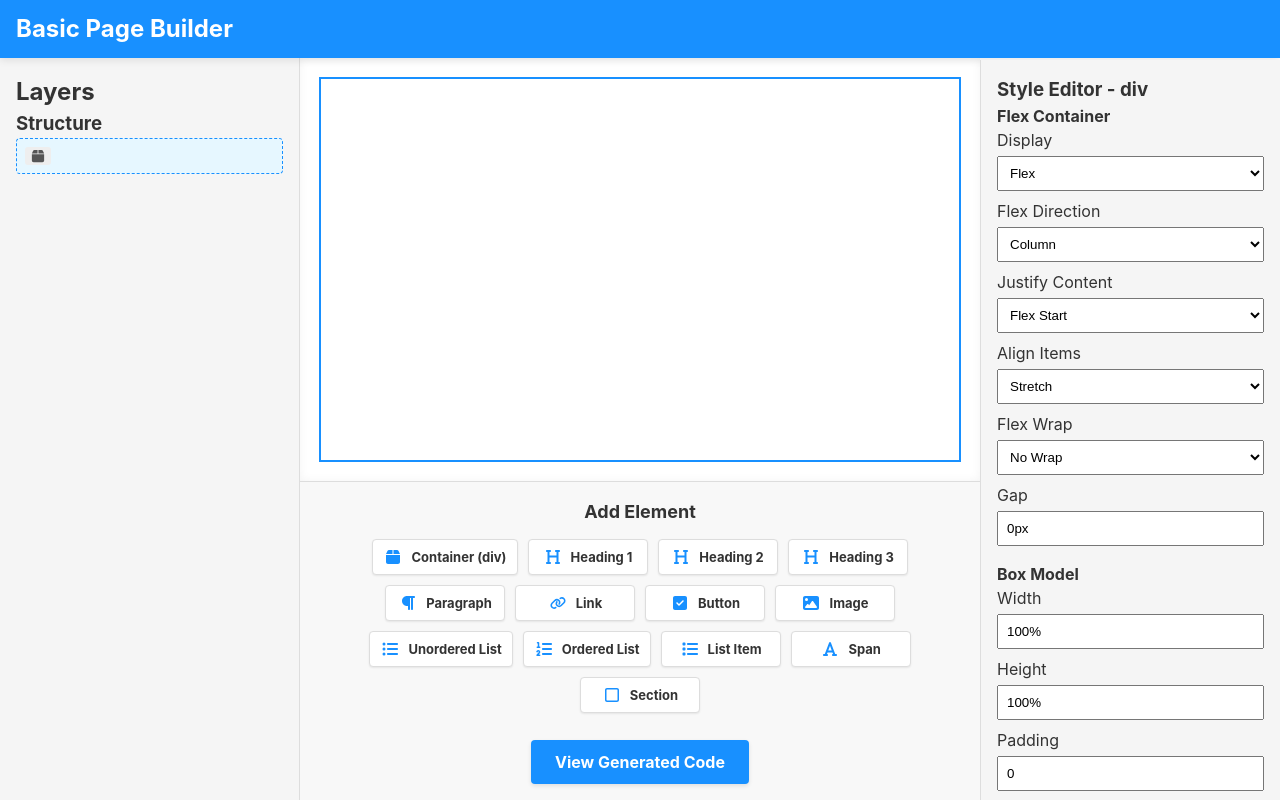
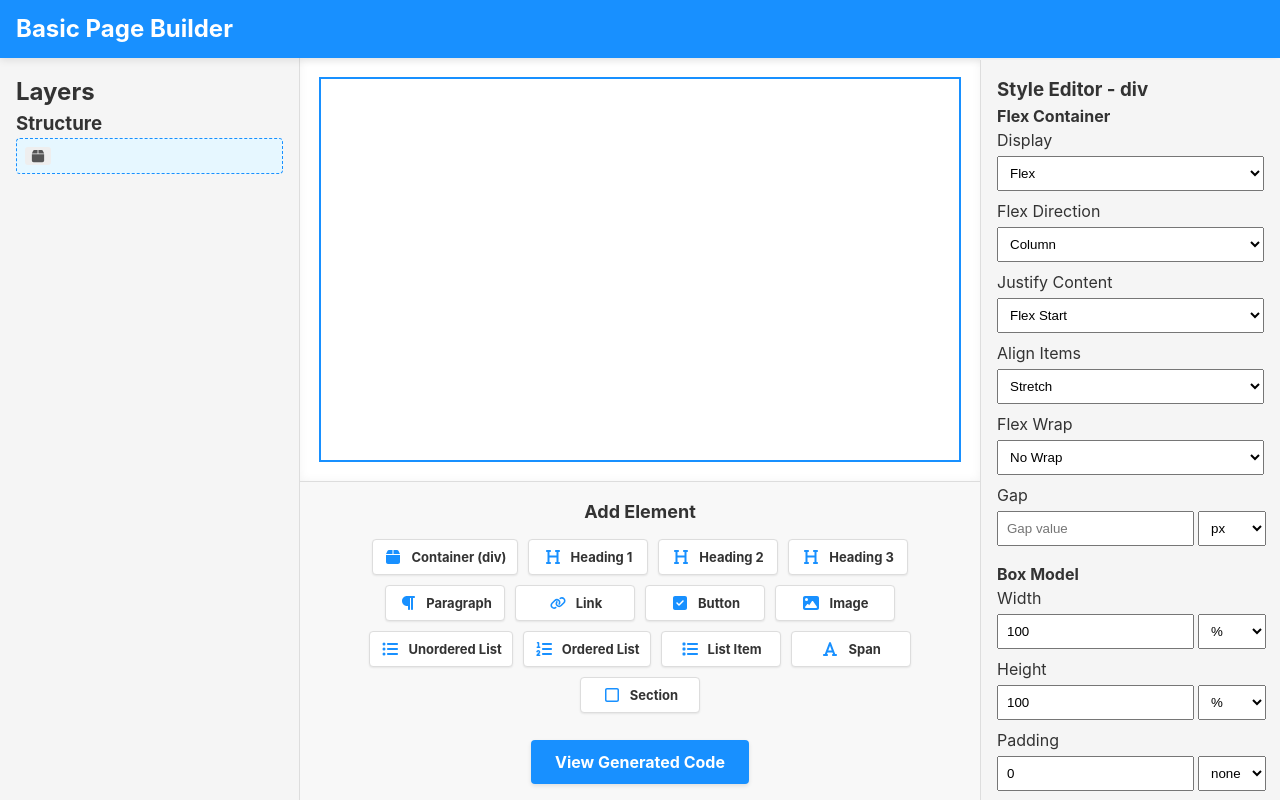
Before and after one commit to enesmuzaffer22/basic-page-builder-made-by-ai, a React (Vite) app: page / in a window 1280 px wide. Both pictures are taken after a click on the element 149 px from the left and 156 px from the top of the page. Built offline with nearby package versions, Linux system fonts and the light colour scheme.

Commit message:
feat: added separate value and unit selection for CSS measurements.

```diff
--- a/src/components/StyleEditor.tsx
+++ b/src/components/StyleEditor.tsx
@@ -1,4 +1,4 @@
-import React from "react";
+import React, { useState } from "react";
 import { usePageBuilderStore } from "../store/pageBuilderStore";
 import type {
   ElementStyle,
@@ -7,6 +7,133 @@ import type {
   AlignItems,
   FlexWrap,
 } from "../types";
+
+// CSS Units for measurement inputs
+const CSS_UNITS = ["px", "rem", "em", "%", "vw", "vh", ""];
+
+// Helper function to parse CSS value and unit
+const parseCssValue = (
+  cssValue: string | undefined
+): { value: string; unit: string } => {
+  if (!cssValue) return { value: "", unit: "px" };
+
+  // Check for complex values (multiple values separated by spaces)
+  if (cssValue.includes(" ")) {
+    // For now, return the whole string without unit separation
+    return { value: cssValue, unit: "" };
+  }
+
+  // Match any number followed by a unit
+  const match = cssValue.match(/^(-?\d*\.?\d*)([a-z%]*)$/);
+
+  if (match) {
+    const [, value, unit = "px"] = match;
+    return { value, unit };
+  }
+
+  // If it's just a number, return with default unit px
+  if (!isNaN(Number(cssValue))) {
+    return { value: cssValue, unit: "px" };
+  }
+
+  // For invalid formats, try to extract just the numeric part if possible
+  const numericMatch = cssValue.match(/(-?\d*\.?\d*)/);
+  if (numericMatch && numericMatch[1]) {
+    return { value: numericMatch[1], unit: "px" };
+  }
+
+  // For complex values or invalid formats, return as is with empty unit
+  return { value: cssValue, unit: "" };
+};
+
+// CSS Measurement Input Component
+interface MeasurementInputProps {
+  value: string | undefined;
+  onChange: (value: string) => void;
+  placeholder?: string;
+  supportMultipleValues?: boolean;
+}
+
+const MeasurementInput: React.FC<MeasurementInputProps> = ({
+  value,
+  onChange,
+  placeholder,
+  supportMultipleValues = false,
+}) => {
+  // Parse the CSS value to extract number and unit
+  const parsed = parseCssValue(value);
+
+  // Use state to remember the selected unit even when value is empty
+  const [selectedUnit, setSelectedUnit] = useState(parsed.unit);
+
+  // For properties that support multiple values (like margin, padding)
+  if (supportMultipleValues && value && value.includes(" ")) {
+    return (
+      <input
+        type="text"
+        value={value}
+        onChange={(e) => onChange(e.target.value)}
+        placeholder={placeholder || "e.g. 10px 20px 15px"}
+        style={{ width: "100%", padding: "8px" }}
+      />
+    );
+  }
+
+  const handleValueChange = (e: React.ChangeEvent<HTMLInputElement>) => {
+    const newValue = e.target.value;
+
+    // Allow only numeric values and decimal point
+    if (newValue !== "" && !/^-?\d*\.?\d*$/.test(newValue)) {
+      return;
+    }
+
+    // When input is empty, just set an empty value without unit
+    if (!newValue) {
+      onChange("");
+      return;
+    }
+
+    // Keep the user's selected unit when changing the value
+    onChange(`${newValue}${selectedUnit}`);
+  };
+
+  const handleUnitChange = (e: React.ChangeEvent<HTMLSelectElement>) => {
+    const newUnit = e.target.value;
+    // Remember the selected unit
+    setSelectedUnit(newUnit);
+
+    // Don't add unit if there's no value
+    if (!parsed.value) {
+      return;
+    }
+
+    // Apply the new unit to the current value
+    onChange(`${parsed.value}${newUnit}`);
+  };
+
+  return (
+    <div style={{ display: "flex", gap: "4px" }}>
+      <input
+        type="text"
+        value={parsed.value}
+        onChange={handleValueChange}
+        placeholder={placeholder || "Value"}
+        style={{ flex: 1, padding: "8px" }}
+      />
+      <select
+        value={selectedUnit}
+        onChange={handleUnitChange}
+        style={{ width: "70px", padding: "8px" }}
+      >
+        {CSS_UNITS.map((u) => (
+          <option key={u || "empty-unit"} value={u}>
+            {u || "none"}
+          </option>
+        ))}
+      </select>
+    </div>
+  );
+};
 
 const StyleEditor: React.FC = () => {
   const {
@@ -171,12 +298,10 @@ const StyleEditor: React.FC = () => {
               <label style={{ display: "block", marginBottom: "4px" }}>
                 Gap
               </label>
-              <input
-                type="text"
-                value={style.gap || "0px"}
-                onChange={(e) => handleStyleChange("gap", e.target.value)}
-                placeholder="e.g. 10px"
-                style={{ width: "100%", padding: "8px" }}
+              <MeasurementInput
+                value={style.gap}
+                onChange={(value) => handleStyleChange("gap", value)}
+                placeholder="Gap value"
               />
             </div>
           </>
@@ -189,12 +314,10 @@ const StyleEditor: React.FC = () => {
 
         <div style={{ marginBottom: "8px" }}>
           <label style={{ display: "block", marginBottom: "4px" }}>Width</label>
-          <input
-            type="text"
-            value={style.width || ""}
-            onChange={(e) => handleStyleChange("width", e.target.value)}
-            placeholder="e.g. 100%, 200px"
-            style={{ width: "100%", padding: "8px" }}
+          <MeasurementInput
+            value={style.width}
+            onChange={(value) => handleStyleChange("width", value)}
+            placeholder="Width value"
           />
         </div>
 
@@ -202,12 +325,10 @@ const StyleEditor: React.FC = () => {
           <label style={{ display: "block", marginBottom: "4px" }}>
             Height
           </label>
-          <input
-            type="text"
-            value={style.height || ""}
-            onChange={(e) => handleStyleChange("height", e.target.value)}
-            placeholder="e.g. 100%, 200px"
-            style={{ width: "100%", padding: "8px" }}
+          <MeasurementInput
+            value={style.height}
+            onChange={(value) => handleStyleChange("height", value)}
+            placeholder="Height value"
           />
         </div>
 
@@ -215,12 +336,11 @@ const StyleEditor: React.FC = () => {
           <label style={{ display: "block", marginBottom: "4px" }}>
             Padding
           </label>
-          <input
-            type="text"
-            value={style.padding || ""}
-            onChange={(e) => handleStyleChange("padding", e.target.value)}
-            placeholder="e.g. 10px, 10px 20px"
-            style={{ width: "100%", padding: "8px" }}
+          <MeasurementInput
+            value={style.padding}
+            onChange={(value) => handleStyleChange("padding", value)}
+            placeholder="Padding value"
+            supportMultipleValues={true}
           />
         </div>
 
@@ -228,12 +348,11 @@ const StyleEditor: React.FC = () => {
           <label style={{ display: "block", marginBottom: "4px" }}>
             Margin
           </label>
-          <input
-            type="text"
-            value={style.margin || ""}
-            onChange={(e) => handleStyleChange("margin", e.target.value)}
-            placeholder="e.g. 10px, 10px 20px"
-            style={{ width: "100%", padding: "8px" }}
+          <MeasurementInput
+            value={style.margin}
+            onChange={(value) => handleStyleChange("margin", value)}
+            placeholder="Margin value"
+            supportMultipleValues={true}
           />
         </div>
       </div>
@@ -272,12 +391,10 @@ const StyleEditor: React.FC = () => {
           <label style={{ display: "block", marginBottom: "4px" }}>
             Font Size
           </label>
-          <input
-            type="text"
-            value={style.fontSize || ""}
-            onChange={(e) => handleStyleChange("fontSize", e.target.value)}
-            placeholder="e.g. 16px, 1.2rem"
-            style={{ width: "100%", padding: "8px" }}
+          <MeasurementInput
+            value={style.fontSize}
+            onChange={(value) => handleStyleChange("fontSize", value)}
+            placeholder="Font size value"
           />
         </div>
 
@@ -344,12 +461,10 @@ const StyleEditor: React.FC = () => {
           <label style={{ display: "block", marginBottom: "4px" }}>
             Border Radius
           </label>
-          <input
-            type="text"
-            value={style.borderRadius || ""}
-            onChange={(e) => handleStyleChange("borderRadius", e.target.value)}
-            placeholder="e.g. 4px, 50%"
-            style={{ width: "100%", padding: "8px" }}
+          <MeasurementInput
+            value={style.borderRadius}
+            onChange={(value) => handleStyleChange("borderRadius", value)}
+            placeholder="Border radius value"
           />
         </div>
       </div>
```
